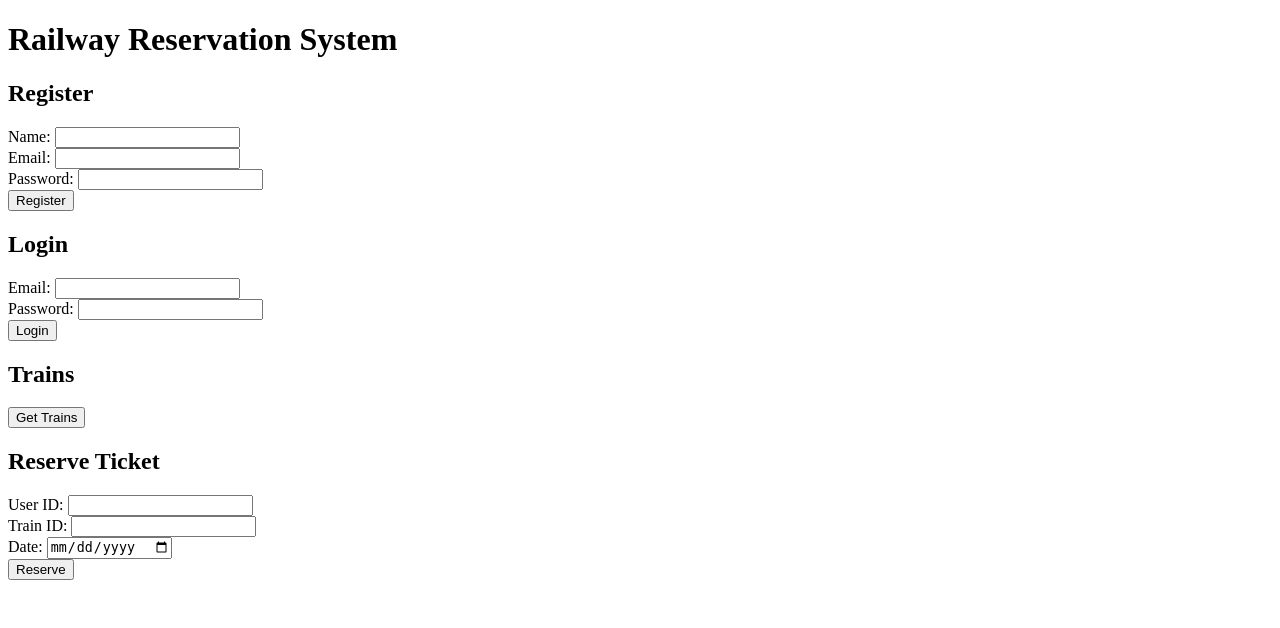
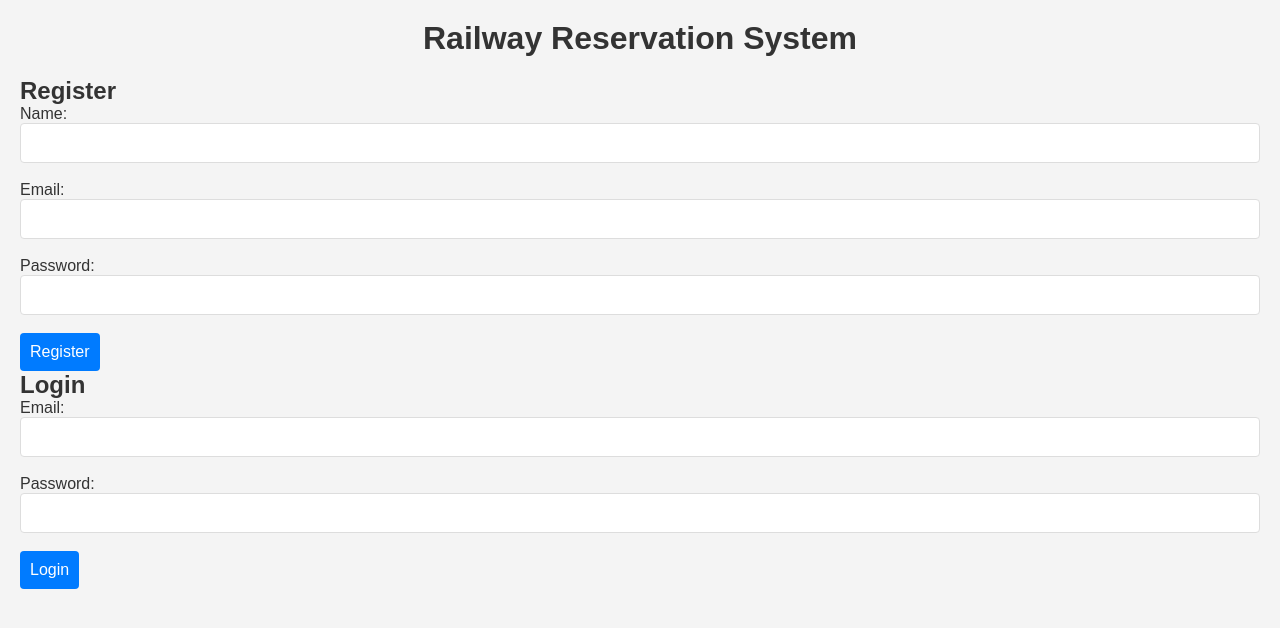
Before and after one commit to rohanvenkatesha/Railway-Reservation-Web-Application-Full-Stack-Dev, a Flask app: page / in a window 1280 px wide. Shown: the top 628 px of the page. Run offline with Flask 3, Linux system fonts and the light colour scheme; some libraries are stand-ins or nearby versions.

Commit message:
Updated Login and Sessions
Added Login page and user sessions to book the train

```diff
--- a/app.py
+++ b/app.py
@@ -1,14 +1,22 @@
-from flask import Flask, request, jsonify, render_template
+from flask import Flask, request, jsonify, session, render_template
 from flask_mysqldb import MySQL
 import json
 from datetime import timedelta
 import MySQLdb.cursors
 import logging
+from functools import wraps
 
 app = Flask(__name__)
 
 # Setup logging
 logging.basicConfig(filename='app.log', level=logging.DEBUG)
+
+import secrets
+
+# Generate a secure random secret key
+gen_secret_key = secrets.token_hex(16)
+
+app.secret_key = gen_secret_key
 
 # Database configuration
 app.config['MYSQL_HOST'] = 'localhost'
@@ -26,9 +34,103 @@ class CustomJSONEncoder(json.JSONEncoder):
 
 app.json_encoder = CustomJSONEncoder
 
+def login_required(f):
+    @wraps(f)
+    def decorated_function(*args, **kwargs):
+        if not session.get('logged_in'):
+            return jsonify({'message': 'You need to log in first!'}), 401
+        return f(*args, **kwargs)
+    return decorated_function
+
 @app.route('/')
 def home():
     return render_template('index.html')
+
+# @app.route('/register', methods=['POST'])
+# def register():
+#     data = request.get_json()
+#     name = data['name']
+#     email = data['email']
+#     password = data['password']
+#     try:
+#         cursor = mysql.connection.cursor(MySQLdb.cursors.DictCursor)
+
+#         # Check if the user already exists
+#         cursor.execute('SELECT * FROM users WHERE email = %s', (email,))
+#         user = cursor.fetchone()
+#         if user:
+#             return jsonify({'message': 'User already exists!'}), 400
+
+#         # Register the new user
+#         cursor.execute('INSERT INTO users (name, email, password) VALUES (%s, %s, %s)', (name, email, password))
+#         mysql.connection.commit()
+#         cursor.close()
+#         return jsonify({'message': 'User registered successfully!'})
+#     except Exception as e:
+#         logging.error("Error in /register: %s", str(e))
+#         return jsonify({'message': 'Internal Server Error'}), 500
+
+# @app.route('/login', methods=['POST'])
+# def login():
+#     data = request.get_json()
+#     email = data['email']
+#     password = data['password']
+#     try:
+#         cursor = mysql.connection.cursor(MySQLdb.cursors.DictCursor)
+#         cursor.execute('SELECT * FROM users WHERE email = %s AND password = %s', (email, password))
+#         user = cursor.fetchone()
+#         cursor.close()
+#         if user:
+#             return jsonify({'message': 'Login successful!', 'user': user})
+#         else:
+#             return jsonify({'message': 'Invalid credentials!'}), 401
+#     except Exception as e:
+#         logging.error("Error in /login: %s", str(e))
+#         return jsonify({'message': 'Internal Rohan Server Error'}), 500
+
+# @app.route('/trains', methods=['GET'])
+# def get_trains():
+#     try:
+#         # Log request details
+#         logging.info("Received request for /trains")
+#         cursor = mysql.connection.cursor(MySQLdb.cursors.DictCursor)
+#         cursor.execute('SELECT * FROM trains')
+#         trains = cursor.fetchall()
+#         cursor.close()
+
+#         # Log data fetched
+#         logging.info("Fetched trains data: %s", trains)
+
+#         # Convert timedelta to string representation
+#         for train in trains:
+#             train['departure_time'] = str(train['departure_time'])
+#             train['arrival_time'] = str(train['arrival_time'])
+
+#         return jsonify(trains)
+#     except Exception as e:
+#         logging.error("Error fetching trains: %s", str(e))
+#         return jsonify({'error': 'Failed to fetch trains'}), 500
+
+
+
+# @app.route('/reserve', methods=['POST'])
+# def reserve_ticket():
+#     data = request.get_json()
+#     user_id = data['user_id']
+#     train_id = data['train_id']
+#     date = data['date']
+#     try:
+#         cursor = mysql.connection.cursor(MySQLdb.cursors.DictCursor)
+#         cursor.execute('INSERT INTO reservations (user_id, train_id, date) VALUES (%s, %s, %s)', (user_id, train_id, date))
+#         mysql.connection.commit()
+#         cursor.close()
+#         return jsonify({'message': 'Ticket reserved successfully!'})
+#     except Exception as e:
+#         logging.error("Error in /reserve: %s", str(e))
+#         return jsonify({'message': 'Internal Server Error'}), 500
+
+# if __name__ == '__main__':
+#     app.run(debug=True, host='0.0.0.0', port=5000)
 
 @app.route('/register', methods=['POST'])
 def register():
@@ -57,33 +159,37 @@ def register():
 @app.route('/login', methods=['POST'])
 def login():
     data = request.get_json()
-    email = data['email']
-    password = data['password']
+    email = data.get('email')
+    password = data.get('password')
     try:
         cursor = mysql.connection.cursor(MySQLdb.cursors.DictCursor)
         cursor.execute('SELECT * FROM users WHERE email = %s AND password = %s', (email, password))
         user = cursor.fetchone()
         cursor.close()
         if user:
+            session['user_id'] = user['id']
+            session['logged_in'] = True
             return jsonify({'message': 'Login successful!', 'user': user})
         else:
             return jsonify({'message': 'Invalid credentials!'}), 401
     except Exception as e:
         logging.error("Error in /login: %s", str(e))
-        return jsonify({'message': 'Internal Rohan Server Error'}), 500
+        return jsonify({'message': 'Internal Server Error'}), 500
+
+@app.route('/logout', methods=['GET'])
+@login_required
+def logout():
+    session.clear()
+    return jsonify({'message': 'Logged out successfully!'})
 
 @app.route('/trains', methods=['GET'])
+@login_required
 def get_trains():
     try:
-        # Log request details
-        logging.info("Received request for /trains")
         cursor = mysql.connection.cursor(MySQLdb.cursors.DictCursor)
         cursor.execute('SELECT * FROM trains')
         trains = cursor.fetchall()
         cursor.close()
-
-        # Log data fetched
-        logging.info("Fetched trains data: %s", trains)
 
         # Convert timedelta to string representation
         for train in trains:
@@ -95,9 +201,8 @@ def get_trains():
         logging.error("Error fetching trains: %s", str(e))
         return jsonify({'error': 'Failed to fetch trains'}), 500
 
-
-
 @app.route('/reserve', methods=['POST'])
+@login_required
 def reserve_ticket():
     data = request.get_json()
     user_id = data['user_id']
--- /dev/null
+++ b/static/css/styles.css
@@ -0,0 +1,105 @@
+/* Basic reset and font setup */
+body, h1, h2, p {
+    margin: 0;
+    padding: 0;
+    box-sizing: border-box;
+    font-family: Arial, sans-serif;
+}
+
+body {
+    background-color: #f4f4f4;
+    color: #333;
+    padding: 20px;
+}
+
+.container {
+    max-width: 900px;
+    margin: 0 auto;
+    padding: 20px;
+    background: #fff;
+    border-radius: 8px;
+    box-shadow: 0 0 10px rgba(0, 0, 0, 0.1);
+}
+
+h1 {
+    color: #333;
+    text-align: center;
+    margin-bottom: 20px;
+}
+
+form {
+    display: flex;
+    flex-direction: column;
+    gap: 15px;
+}
+
+input[type="text"],
+input[type="password"],
+input[type="date"],
+input[type="number"],
+select {
+    padding: 10px;
+    border: 1px solid #ddd;
+    border-radius: 4px;
+    font-size: 16px;
+    width: 100%;
+    box-sizing: border-box;
+}
+
+input[type="text"]:focus,
+input[type="password"]:focus,
+input[type="date"]:focus,
+input[type="number"]:focus,
+select:focus {
+    border-color: #007bff;
+    outline: none;
+}
+
+button {
+    padding: 10px;
+    border: none;
+    border-radius: 4px;
+    font-size: 16px;
+    color: #fff;
+    background-color: #007bff;
+    cursor: pointer;
+    transition: background-color 0.3s ease;
+}
+
+button:hover {
+    background-color: #0056b3;
+}
+
+button:disabled {
+    background-color: #ddd;
+    cursor: not-allowed;
+}
+
+.message {
+    font-size: 16px;
+    color: #d9534f;
+    text-align: center;
+}
+
+#user-section,
+#train-section,
+#reserve-section {
+    display: none;
+}
+
+#trains-list {
+    list-style-type: none;
+    padding: 0;
+}
+
+#trains-list li {
+    background-color: #f8f9fa;
+    padding: 10px;
+    border: 1px solid #ddd;
+    border-radius: 4px;
+    margin-bottom: 10px;
+}
+
+#trains-list li:nth-child(even) {
+    background-color: #e9ecef;
+}
--- a/static/js/app.js
+++ b/static/js/app.js
@@ -1,98 +1,116 @@
 const apiBaseURL = 'http://localhost:5000';
 
-function registerUser() {
-    const name = document.getElementById('name').value;
-    const email = document.getElementById('email').value;
-    const password = document.getElementById('password').value;
+// Register a new user
+async function register() {
+    const name = document.getElementById('register-name').value;
+    const email = document.getElementById('register-email').value;
+    const password = document.getElementById('register-password').value;
 
-    fetch(`${apiBaseURL}/register`, {
+    const response = await fetch(`${apiBaseURL}/register`, {
         method: 'POST',
         headers: {
-            'Content-Type': 'application/json',
+            'Content-Type': 'application/json'
         },
         body: JSON.stringify({ name, email, password })
-    })
-    .then(response => response.json())
-    .then(data => alert(data.message))
-    .catch(error => console.error('Error:', error));
+    });
+
+    const result = await response.json();
+
+    if (response.ok) {
+        document.getElementById('register-message').innerText = 'Registration successful!';
+        document.getElementById('register-form').reset();
+    } else {
+        document.getElementById('register-message').innerText = result.message;
+    }
 }
 
-function loginUser() {
-    const email = document.getElementById('loginEmail').value;
-    const password = document.getElementById('loginPassword').value;
+// Login an existing user
+async function login() {
+    const email = document.getElementById('login-email').value;
+    const password = document.getElementById('login-password').value;
 
-    fetch(`${apiBaseURL}/login`, {
+    const response = await fetch(`${apiBaseURL}/login`, {
         method: 'POST',
         headers: {
-            'Content-Type': 'application/json',
+            'Content-Type': 'application/json'
         },
         body: JSON.stringify({ email, password })
-    })
-    .then(response => response.json())
-    .then(data => {
-        if (data.message === 'Login successful!') {
-            alert(data.message);
-            console.log('User Info:', data.user); // Store user info if needed
-        } else {
-            alert(data.message);
-        }
-    })
-    .catch(error => console.error('Error:', error));
+    });
+
+    const result = await response.json();
+
+    if (response.ok) {
+        document.getElementById('login-form').style.display = 'none';
+        document.getElementById('register-form').style.display = 'none';
+        document.getElementById('user-section').style.display = 'block';
+    } else {
+        document.getElementById('login-message').innerText = result.message;
+    }
 }
 
-// function getTrains() {
-//     fetch(`${apiBaseURL}/trains`, {
-//         method: 'GET'
-//     })
-//     .then(response => response.json())
-//     .then(data => {
-//         const trainsList = document.getElementById('trainsList');
-//         trainsList.innerHTML = '';
-//         data.forEach(train => {
-//             const listItem = document.createElement('li');
-//             listItem.textContent = `Train: ${train.name}, Departure: ${train.departure_time}, Arrival: ${train.arrival_time}`;
-//             trainsList.appendChild(listItem);
-//         });
-//     })
-//     .catch(error => console.error('Error:', error));
-// }
-function getTrains() {
-    console.log('Fetching trains...');
-    fetch('http://localhost:5000/trains', {
-        method: 'GET'
-    })
-    .then(response => {
-        if (!response.ok) {
-            throw new Error('Network response was not ok ' + response.statusText);
+// Fetch available trains
+async function getTrains() {
+    const response = await fetch(`${apiBaseURL}/trains`, {
+        method: 'GET',
+        headers: {
+            'Content-Type': 'application/json'
         }
-        return response.json();
-    })
-    .then(data => {
-        console.log('Data received:', data);
-        const trainsList = document.getElementById('trainsList');
+    });
+
+    if (response.ok) {
+        const trains = await response.json();
+        const trainsList = document.getElementById('trains-list');
         trainsList.innerHTML = '';
-        data.forEach(train => {
-            const listItem = document.createElement('li');
-            listItem.textContent = `Train: ${train.name}, Departure: ${train.departure_time}, Arrival: ${train.arrival_time}`;
-            trainsList.appendChild(listItem);
+        trains.forEach(train => {
+            const li = document.createElement('li');
+            li.textContent = `Train ID: ${train.id}, Departure: ${train.departure_time}, Arrival: ${train.arrival_time}`;
+            trainsList.appendChild(li);
         });
-    })
-    .catch(error => console.error('Error fetching trains:', error));
+        document.getElementById('train-section').style.display = 'block';
+    } else {
+        document.getElementById('login-message').innerText = 'Failed to fetch trains. Please log in.';
+    }
 }
 
+// Show the reservation form
 function reserveTicket() {
-    const user_id = document.getElementById('userId').value;
-    const train_id = document.getElementById('trainId').value;
-    const date = document.getElementById('date').value;
+    document.getElementById('train-section').style.display = 'none';
+    document.getElementById('reserve-section').style.display = 'block';
+}
 
-    fetch(`${apiBaseURL}/reserve`, {
+// Submit a reservation request
+async function submitReservation() {
+    const trainId = document.getElementById('train-id').value;
+    const reservationDate = document.getElementById('reservation-date').value;
+
+    const response = await fetch(`${apiBaseURL}/reserve`, {
         method: 'POST',
         headers: {
-            'Content-Type': 'application/json',
+            'Content-Type': 'application/json'
         },
-        body: JSON.stringify({ user_id, train_id, date })
-    })
-    .then(response => response.json())
-    .then(data => alert(data.message))
-    .catch(error => console.error('Error:', error));
+        body: JSON.stringify({ train_id: trainId, date: reservationDate })
+    });
+
+    const result = await response.json();
+
+    if (response.ok) {
+        document.getElementById('reserve-message').innerText = 'Ticket reserved successfully!';
+        document.getElementById('reserve-section').reset();
+    } else {
+        document.getElementById('reserve-message').innerText = result.message;
+    }
 }
+
+// Logout the user
+async function logout() {
+    await fetch(`${apiBaseURL}/logout`, {
+        method: 'POST',
+        headers: {
+            'Content-Type': 'application/json'
+        }
+    });
+
+    document.getElementById('user-section').style.display = 'none';
+    document.getElementById('login-form').style.display = 'block';
+    document.getElementById('register-form').style.display = 'block';
+}
--- a/templates/index.html
+++ b/templates/index.html
@@ -4,44 +4,55 @@
     <meta charset="UTF-8">
     <meta name="viewport" content="width=device-width, initial-scale=1.0">
     <title>Railway Reservation</title>
+    <link rel="stylesheet" href="{{ url_for('static', filename='css/styles.css') }}">
 </head>
 <body>
-
     <h1>Railway Reservation System</h1>
 
-    <!-- Registration Form -->
-    <h2>Register</h2>
-    <form id="registerForm">
-        Name: <input type="text" id="name"><br>
-        Email: <input type="email" id="email"><br>
-        Password: <input type="password" id="password"><br>
-        <button type="button" onclick="registerUser()">Register</button>
-    </form>
+    <div id="register-form">
+        <h2>Register</h2>
+        <label for="register-name">Name:</label>
+        <input type="text" id="register-name" name="name"><br><br>
+        <label for="register-email">Email:</label>
+        <input type="text" id="register-email" name="email"><br><br>
+        <label for="register-password">Password:</label>
+        <input type="password" id="register-password" name="password"><br><br>
+        <button onclick="register()">Register</button>
+        <p id="register-message"></p>
+    </div>
 
-    <!-- Login Form -->
-    <h2>Login</h2>
-    <form id="loginForm">
-        Email: <input type="email" id="loginEmail"><br>
-        Password: <input type="password" id="loginPassword"><br>
-        <button type="button" onclick="loginUser()">Login</button>
-    </form>
+    <div id="login-form">
+        <h2>Login</h2>
+        <label for="login-email">Email:</label>
+        <input type="text" id="login-email" name="email"><br><br>
+        <label for="login-password">Password:</label>
+        <input type="password" id="login-password" name="password"><br><br>
+        <button onclick="login()">Login</button>
+        <p id="login-message"></p>
+    </div>
 
-    <!-- Display Trains -->
-    <h2>Trains</h2>
-    <button type="button" onclick="getTrains()">Get Trains</button>
-    <ul id="trainsList"></ul>
+    <div id="user-section" style="display:none;">
+        <h2>Welcome to the Railway Reservation System</h2>
+        <button onclick="getTrains()">View Available Trains</button>
+        <button onclick="reserveTicket()">Reserve a Ticket</button>
+        <button onclick="logout()">Logout</button>
 
-    <!-- Reserve Ticket Form -->
-    <h2>Reserve Ticket</h2>
-    <form id="reserveForm">
-        User ID: <input type="text" id="userId"><br>
-        Train ID: <input type="text" id="trainId"><br>
-        Date: <input type="date" id="date"><br>
-        <button type="button" onclick="reserveTicket()">Reserve</button>
-    </form>
+        <div id="train-section" style="display:none;">
+            <h3>Available Trains</h3>
+            <ul id="trains-list"></ul>
+        </div>
 
-    <!-- Link to the external JavaScript file -->
-    <script src="{{ url_for('static', filename='js/app.js') }}"></script>
+        <div id="reserve-section" style="display:none;">
+            <h3>Reserve Ticket</h3>
+            <label for="train-id">Train ID:</label>
+            <input type="text" id="train-id"><br><br>
+            <label for="reservation-date">Reservation Date:</label>
+            <input type="date" id="reservation-date"><br><br>
+            <button onclick="submitReservation()">Submit Reservation</button>
+            <p id="reserve-message"></p>
+        </div>
+    </div>
 
+    <script src="/static/js/app.js"></script>
 </body>
 </html>
```
Also changed, not shown: 1 other file.
